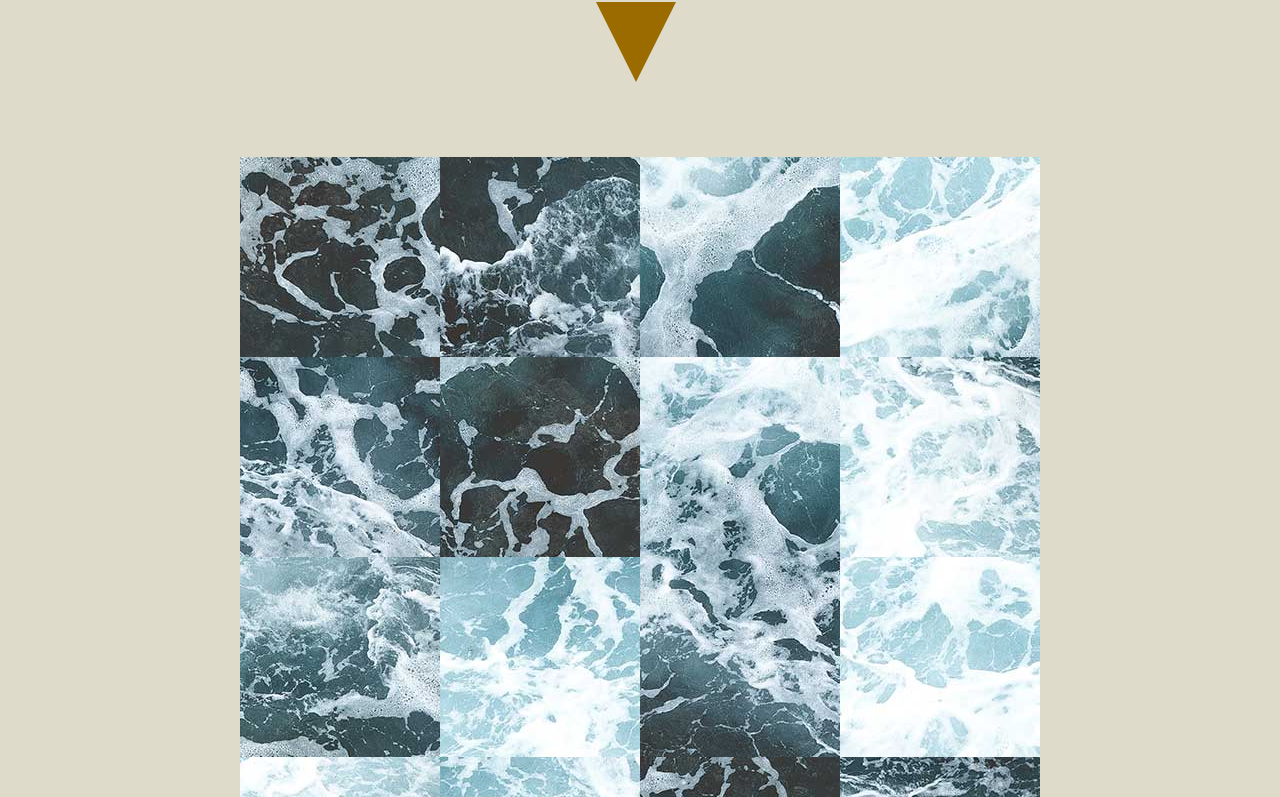
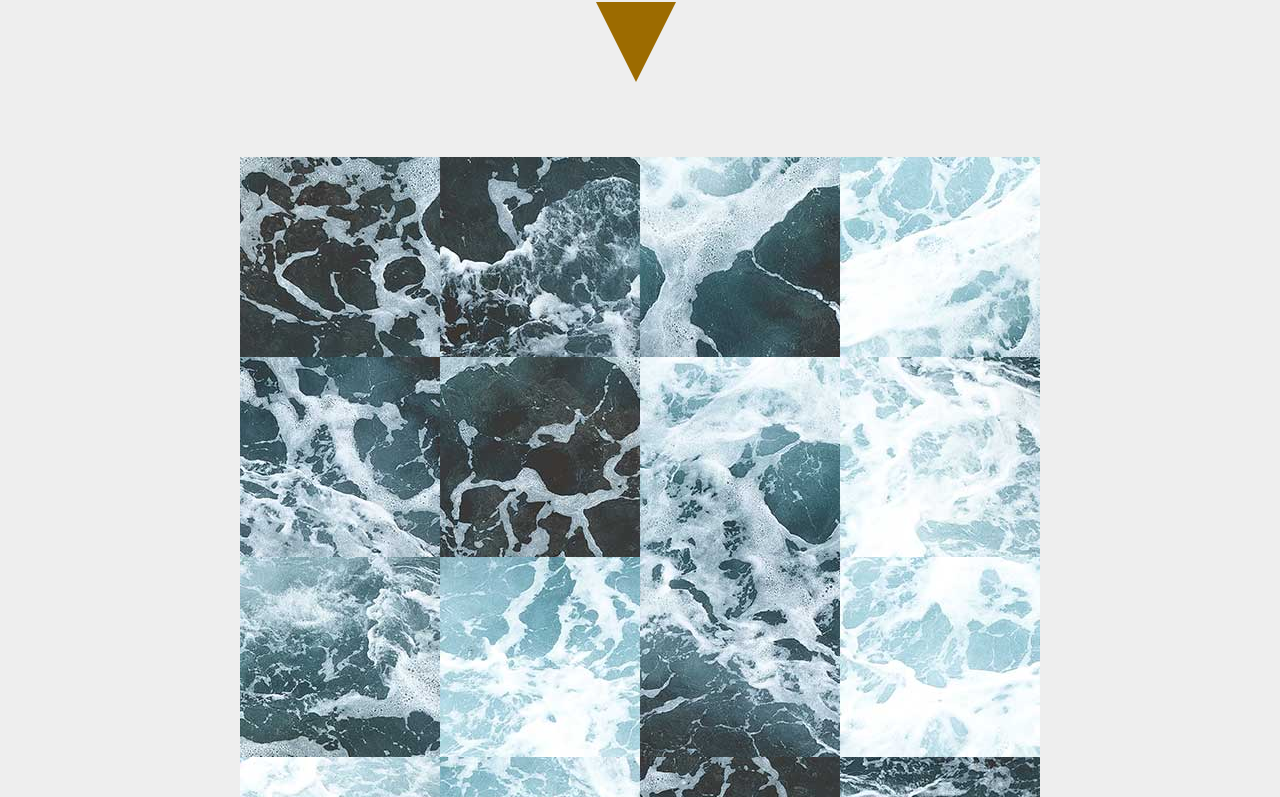
Before and after one commit to ftwin/image-puzzle, a plain HTML site: page index.html in a window 1280 px wide. Shown: the part 245-1042 px from the top of the page. Drawn offline with nearby package versions, Linux system fonts and the light colour scheme.

Commit message:
colour changes

```diff
--- a/styles/sass/_mixins.scss
+++ b/styles/sass/_mixins.scss
@@ -1,5 +1,5 @@
 $fontColour: #0f0f0f;
-$background: rgb(223, 219, 203);
+$background: #eeeeee;
 $accent: #9c6b00;
 $mainFont: 'Caveat', cursive;
 $secondaryFont: 'Amatic SC', cursive;
```
Also changed, not shown: styles/style.css.
